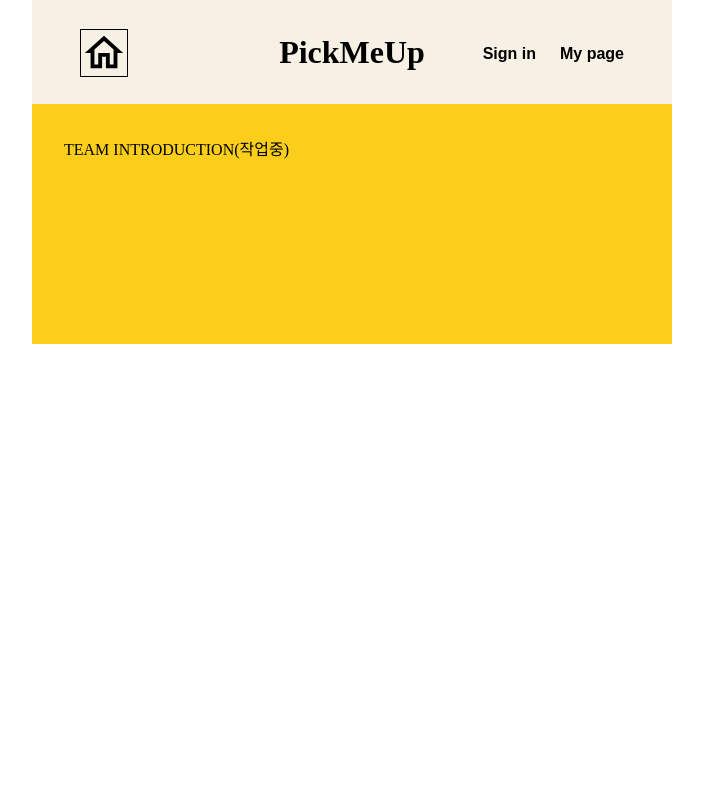
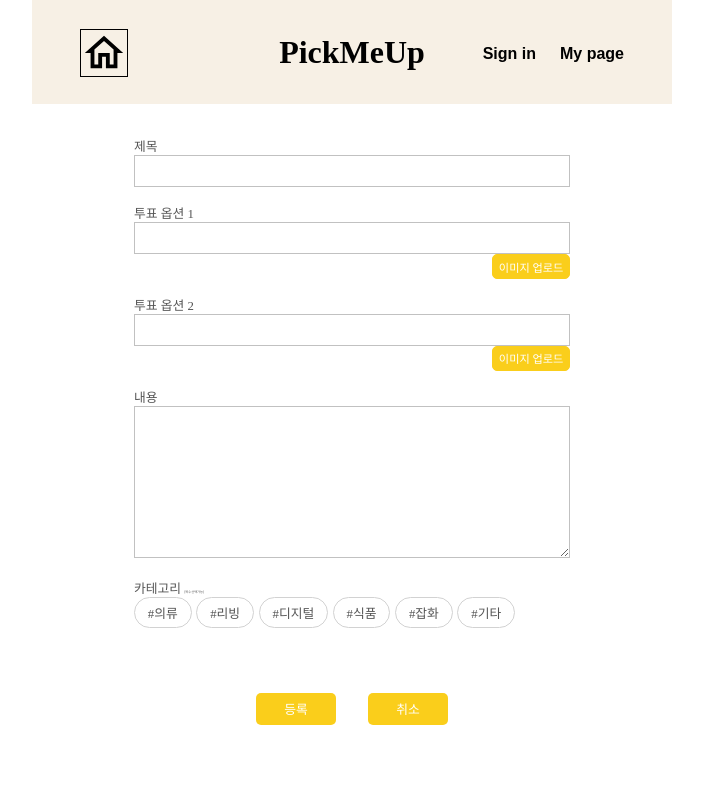
Before and after one commit to tkdkagody/pick-me-up, a React (Create React App) app in the folder client/: page /writing in a window 1280 px wide. Shown: the top 800 px of the page, without its empty margins (288-991 px from the left). Built offline with nearby package versions, Linux system fonts and the light colour scheme.

Commit message:
FEAT/writing

```diff
--- a/client/package.json
+++ b/client/package.json
@@ -3,6 +3,8 @@
   "version": "0.1.0",
   "private": true,
   "dependencies": {
+    "@fortawesome/fontawesome-free": "^5.15.4",
+    "@fortawesome/fontawesome-svg-core": "^1.2.36",
     "@testing-library/jest-dom": "^5.11.4",
     "@testing-library/react": "^11.1.0",
     "@testing-library/user-event": "^12.1.10",
--- a/client/public/index.html
+++ b/client/public/index.html
@@ -24,7 +24,7 @@
       work correctly both with client-side routing and a non-root public URL.
       Learn how to configure a non-root public URL by running `npm run build`.
     -->
-    <title>React App</title>
+    <title>Pick me up</title>
   </head>
   <body>
     <noscript>You need to enable JavaScript to run this app.</noscript>
--- a/client/src/App.js
+++ b/client/src/App.js
@@ -5,6 +5,7 @@ import {BrowserRouter as Router, Switch, Route} from "react-router-dom";
 import Footer from './pages/footer/Footer';
 import MainFeeds from './pages/mainFeeds/MainFeeds';
 import Mypage from './pages/mypage/Mypage';
+import Writing from './pages/writing/Writing';
 
 
 
@@ -25,6 +26,9 @@ function App() {
             <Route path="/mypage">
               <Mypage/>
             </Route>
+            <Route path="/writing">
+              <Writing />
+            </Route>
           </Switch>
         </div>
         <Footer></Footer>
--- a/client/src/components/mycontent/Mycontent.jsx
+++ b/client/src/components/mycontent/Mycontent.jsx
@@ -1,11 +1,17 @@
-import styles from './Mycontent.module.css';
+import styles from './Mycontent.module.css'
+import React from 'react';
+import FeedContent from '../feedContent/FeedContent';
 
 
-import React from 'react';
 
 const Mycontent = (props) => {
     return(
-        <h1>mycontent</h1>
+    <>
+        <ul className={styles.feedList}>
+            <FeedContent/>
+            <FeedContent/>
+        </ul>
+    </>
     );
 }
 
--- a/client/src/components/mycontent/Mycontent.module.css
+++ b/client/src/components/mycontent/Mycontent.module.css
@@ -0,0 +1,9 @@
+.feedList {
+  list-style: none;
+  padding-left: 0;
+  margin: 0 auto;
+  width: 500px;
+
+  justify-content: center;
+  align-items: center;
+}
--- a/client/src/components/subNavbar/SubNavbar.jsx
+++ b/client/src/components/subNavbar/SubNavbar.jsx
@@ -1,5 +1,6 @@
 import React from 'react';
 import styles from './SubNavbar.module.css'
+import { Link } from 'react-router-dom';
 
 const SubNavbar = (props) => {
   return (
@@ -12,9 +13,12 @@ const SubNavbar = (props) => {
         <span className={styles.hashtag}>#식품</span>
         <span className={styles.hashtag}>#잡화</span>
       </div>
+      <Link to="/writing">
         <div className={styles.writingBtn}>
           <button className={styles.button}>글쓰기</button>
         </div>
+      </Link>
+
     </>
   )
 }
--- a/client/src/pages/footer/Footer.module.css
+++ b/client/src/pages/footer/Footer.module.css
@@ -1,5 +1,5 @@
 .container {
-  background-color: rgb(250, 206, 27);
+  background-color: rgb(247, 240, 229);
   height: 30vh;
   padding: 2rem;
   margin: 0;
--- a/client/src/pages/mypage/Mypage.module.css
+++ b/client/src/pages/mypage/Mypage.module.css
@@ -1,8 +1,9 @@
-.container{
+.container {
   /*최상위 바디 컨테이너*/
   width: 100%;
 }
-.category{
+.category {
+  margin-bottom: 3rem;
   border-bottom: 1px solid #b8b6b3;
   height: 3rem;
   display: flex;
@@ -10,14 +11,14 @@
   justify-content: space-evenly;
   align-items: flex-end;
 }
-.myinfo{
+.myinfo {
   flex-basis: 19%;
 }
-.mycontent{
+.mycontent {
   flex-basis: 30%;
 }
 .myinfo,
-.mycontent{
+.mycontent {
   justify-content: center;
   align-items: center;
   height: 1.5rem;
@@ -26,7 +27,7 @@
   cursor: pointer;
 }
 .myinfo:hover,
-.mycontent:hover{
+.mycontent:hover {
   color: grey;
 }
 
@@ -34,24 +35,21 @@
 카테고리 클릭되면, myinfo/mycontent 검정밑줄
 */
 
-
 /* .body{
     border-top: 1px solid rgb(243, 242, 232);
     border-bottom: 1px solid rgb(243, 242, 232);
 } */
 
-
-
 /*반응형*/
 @media screen and (max-width: 62rem) {
-    .myinfo{
+  .myinfo {
     flex-basis: 16%;
   }
-    .mycontent{
+  .mycontent {
     flex-basis: 22%;
   }
   .myinfo,
-    .mycontent{
+  .mycontent {
     font-size: 0.9rem;
   }
 }
--- a/client/src/pages/writing/Writing.jsx
+++ b/client/src/pages/writing/Writing.jsx
@@ -1,7 +1,59 @@
 import React from 'react';
+import styles from './Writing.module.css';
 
 const Writing = (props) => {
-  return <h1></h1>
+
+  return (
+  <section className={styles.container}>
+    <div className={styles.category}>
+      <div>제목</div>
+      <input type="text"/>
+    </div>
+
+    <div className={styles.category}>
+      <div>투표 옵션 1</div>
+      <input type="text" />
+      <div class={styles.filebox}>
+        <label for="ex_file">이미지 업로드</label>
+        <input type="file" id="ex_file"></input>
+      </div>
+
+    </div>
+
+
+    <div className={styles.category}>
+      <div>투표 옵션 2</div>
+      <input type="text"/>
+      <div class={styles.filebox}>
+        <label for="ex_file">이미지 업로드</label>
+        <input type="file" id="ex_file"></input>
+      </div>
+    </div>
+
+    <div className={styles.category}>
+      <div>내용</div>
+      <textarea name="content" id="" cols="30" rows="10"></textarea>
+    </div>
+
+    <div className={styles.category}>
+      <div>카테고리 <span class={styles.subTitle}>(복수선택가능)</span></div>
+      <div className={styles.tags}>
+        <label className={styles.hashtag}><input type="checkbox" name="tag1" value="1"/>#의류</label>
+        <label className={styles.hashtag}><input type="checkbox" name="tag2" value="2"/>#리빙</label>
+        <label className={styles.hashtag}><input type="checkbox" name="tag3" value="3"/>#디지털</label>
+        <label className={styles.hashtag}><input type="checkbox" name="tag4" value="4"/>#식품</label>
+        <label className={styles.hashtag}><input type="checkbox" name="tag5" value="5"/>#잡화</label>
+        <label className={styles.hashtag}><input type="checkbox" name="tag6" value="6"/>#기타</label>
+      </div>
+    </div>
+
+    <div className={styles.submit}>
+      <button className={styles.submitBtn}>등록</button>
+      <button className={styles.submitBtn}>취소</button>
+    </div>
+
+  </section>
+  )
 };
 
 export default Writing;
--- /dev/null
+++ b/client/src/pages/writing/Writing.module.css
@@ -0,0 +1,99 @@
+input {
+  width: 100%;
+  height: 2rem;
+  border: 1px solid rgb(193, 193, 193);
+}
+
+textarea {
+  width: 100%;
+  border: 1px solid rgb(193, 193, 193);
+}
+
+.container {
+  margin: 0 auto;
+  padding: 2rem;
+  display: flex;
+  flex-direction: column;
+  width: 500px;
+  height: 700px;
+  color: rgb(85, 85, 85);
+  font-size: 0.8rem;
+}
+.category {
+  margin-bottom: 1rem;
+}
+
+.filebox {
+  text-align: right;
+}
+.filebox label {
+  display: inline-block;
+  padding: 0.3em 0.5em;
+  color: #fff;
+  font-size: 0.7rem;
+  line-height: normal;
+  vertical-align: middle;
+  background-color: rgb(250, 206, 27);
+  cursor: pointer;
+  border: 1px solid rgb(250, 206, 27);
+  border-radius: 5px;
+}
+
+input[type="file"] {
+  position: absolute;
+  width: 1px;
+  height: 1px;
+  padding: 0;
+  margin: -1px;
+  overflow: hidden;
+  clip: rect(0, 0, 0, 0);
+  border: 0;
+}
+
+input[type="checkbox"] {
+  display: none;
+}
+
+.submit {
+  text-align: center;
+  margin-top: 3rem;
+}
+
+.tags {
+  height: 2rem;
+  display: flex;
+  align-items: center;
+}
+
+.hashtag {
+  cursor: pointer;
+  border: 1px solid rgb(210, 210, 210);
+  border-radius: 20px;
+  padding: 0.3rem 0.8rem;
+  font-size: 0.8rem;
+  margin-right: 0.3rem;
+}
+
+.hashtag:hover {
+  border: none;
+  color: white;
+  background-color: rgb(48, 48, 48);
+}
+
+.submitBtn {
+  margin: 0 1rem;
+  width: 5rem;
+  height: 2rem;
+  cursor: pointer;
+  border: none;
+  padding: 0.4rem 1rem;
+  border-radius: 5px;
+  background-color: rgb(250, 206, 27);
+  transition: 0.3s;
+  font-size: 0.8rem;
+  color: white;
+}
+
+.subTitle {
+  font-size: 0.2rem;
+}
```
Also changed, not shown: client/src/components/feedContent/FeedContent.jsx (indentation only), 1 other file (tests, documents, lock files or other folders). Lines whose indentation alone changed are shown as unchanged.
